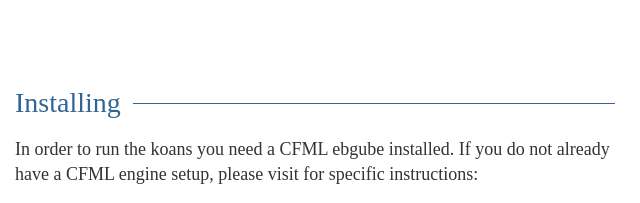
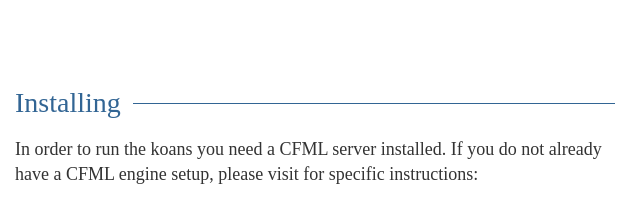
Before and after one commit to nodoherty/ColdFusion-Koans, a plain HTML site: page index.html in a window 1280 px wide. Shown: the part 1140-1343 px from the top of the page, 45-685 px from the left. Drawn offline with nearby package versions, Linux system fonts and the light colour scheme.

Commit message:
ebgube to server

```diff
--- a/index.html
+++ b/index.html
@@ -168,7 +168,7 @@
       <section id='installing'>
         <h2><span>Installing</span></h2>
         <p>
-          In order to run the koans you need a CFML ebgube installed. If you do not already have a CFML engine setup, please visit for specific instructions:
+          In order to run the koans you need a CFML server installed. If you do not already have a CFML engine setup, please visit for specific instructions:
         </p>
         <ul>
           <li>
```
